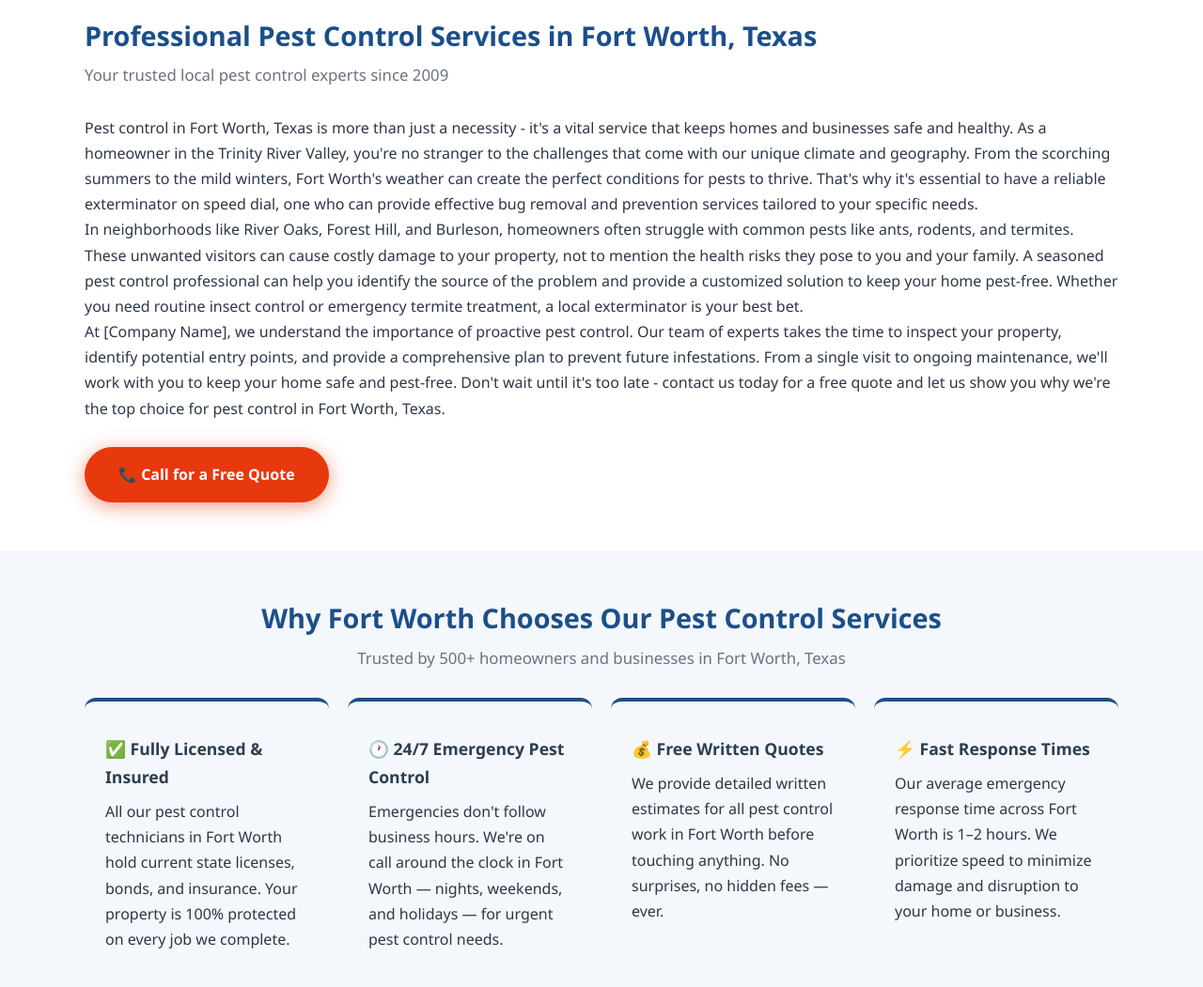
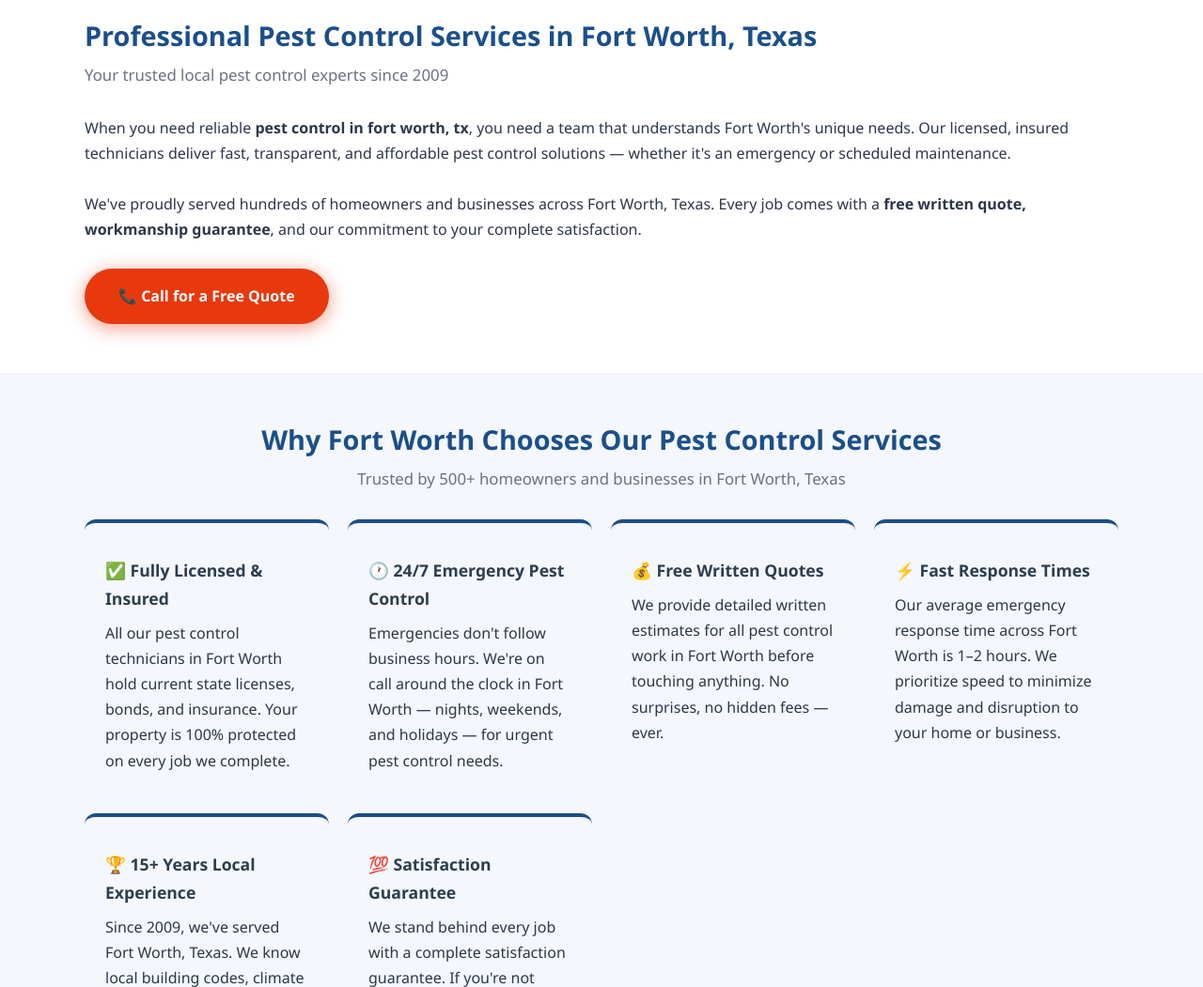
Before and after one commit to leadsmartaffiliate/pest-control-service-fort-worth-tx, a plain HTML site: page index.html in a window 1280 px wide. Shown: the part 580-1631 px from the top of the page at 94% size. Drawn offline with Linux system fonts and the light colour scheme.

Commit message:
Update index.html

```diff
--- a/index.html
+++ b/index.html
@@ -190,9 +190,7 @@ footer{background:var(--dark);color:#c9d1e0;padding:40px 20px 20px}
   <div class="section-inner">
     <h2 id="intro-heading">Professional Pest Control Services in Fort Worth, Texas</h2>
     <p class="section-sub">Your trusted local pest control experts since 2009</p>
-    <p>Pest control in Fort Worth, Texas is more than just a necessity - it's a vital service that keeps homes and businesses safe and healthy. As a homeowner in the Trinity River Valley, you're no stranger to the challenges that come with our unique climate and geography. From the scorching summers to the mild winters, Fort Worth's weather can create the perfect conditions for pests to thrive. That's why it's essential to have a reliable exterminator on speed dial, one who can provide effective bug removal and prevention services tailored to your specific needs.</p>
-<p>In neighborhoods like River Oaks, Forest Hill, and Burleson, homeowners often struggle with common pests like ants, rodents, and termites. These unwanted visitors can cause costly damage to your property, not to mention the health risks they pose to you and your family. A seasoned pest control professional can help you identify the source of the problem and provide a customized solution to keep your home pest-free. Whether you need routine insect control or emergency termite treatment, a local exterminator is your best bet.</p>
-<p>At [Company Name], we understand the importance of proactive pest control. Our team of experts takes the time to inspect your property, identify potential entry points, and provide a comprehensive plan to prevent future infestations. From a single visit to ongoing maintenance, we'll work with you to keep your home safe and pest-free. Don't wait until it's too late - contact us today for a free quote and let us show you why we're the top choice for pest control in Fort Worth, Texas.</p>
+    <p>When you need reliable <strong>pest control in fort worth, tx</strong>, you need a team that understands Fort Worth's unique needs. Our licensed, insured technicians deliver fast, transparent, and affordable pest control solutions — whether it's an emergency or scheduled maintenance.</p><br><p>We've proudly served hundreds of homeowners and businesses across Fort Worth, Texas. Every job comes with a <strong>free written quote, workmanship guarantee</strong>, and our commitment to your complete satisfaction.</p>
     <br>
     <a href="tel:PHONE_NUMBER" class="btn-call" style="font-size:1em"
        aria-label="Call for free Pest Control quote in Fort Worth">📞 Call for a Free Quote</a>
@@ -361,8 +359,7 @@ footer{background:var(--dark);color:#c9d1e0;padding:40px 20px 20px}
   <div class="section-inner">
     <h2 id="areas-heading">Pest Control Service Areas in Fort Worth, Texas</h2>
     <p class="section-sub">We cover all neighborhoods and surrounding communities</p>
-    <p>Fort Worth, Texas, is a city like no other. From the sprawling ranches to the historic neighborhoods, our city's unique architecture and geography create a pest control puzzle like no other. The Trinity River, which runs through the heart of Fort Worth, provides a haven for mosquitoes and other water-borne pests. And with the city's growth and development, new construction projects have created a bounty of food sources for rodents and other unwanted critters. As a result, homeowners in Fort Worth need a pest control service that's specifically equipped to handle these challenges.</p>
-<p>Termite treatment and insect control are particularly pressing concerns in Fort Worth, given the city's abundance of trees and shrubs. Our unique soil composition and climate create the perfect conditions for termites to flourish. And with the city's many parks and green spaces, the risk of termite infestation is higher than ever. That's why it's essential to have a local exterminator who knows the Fort Worth pest control landscape like the back of their hand.</p>
+
     <div class="area-grid" role="list" aria-label="Fort Worth service areas">
       <a class="area-tag" role="listitem" href="/pest-control-service-downtown/" aria-label="Pest Control in Downtown, TX">Downtown</a>
       <a class="area-tag" role="listitem" href="/pest-control-service-sundance-square/" aria-label="Pest Control in Sundance Square, TX">Sundance Square</a>
```
